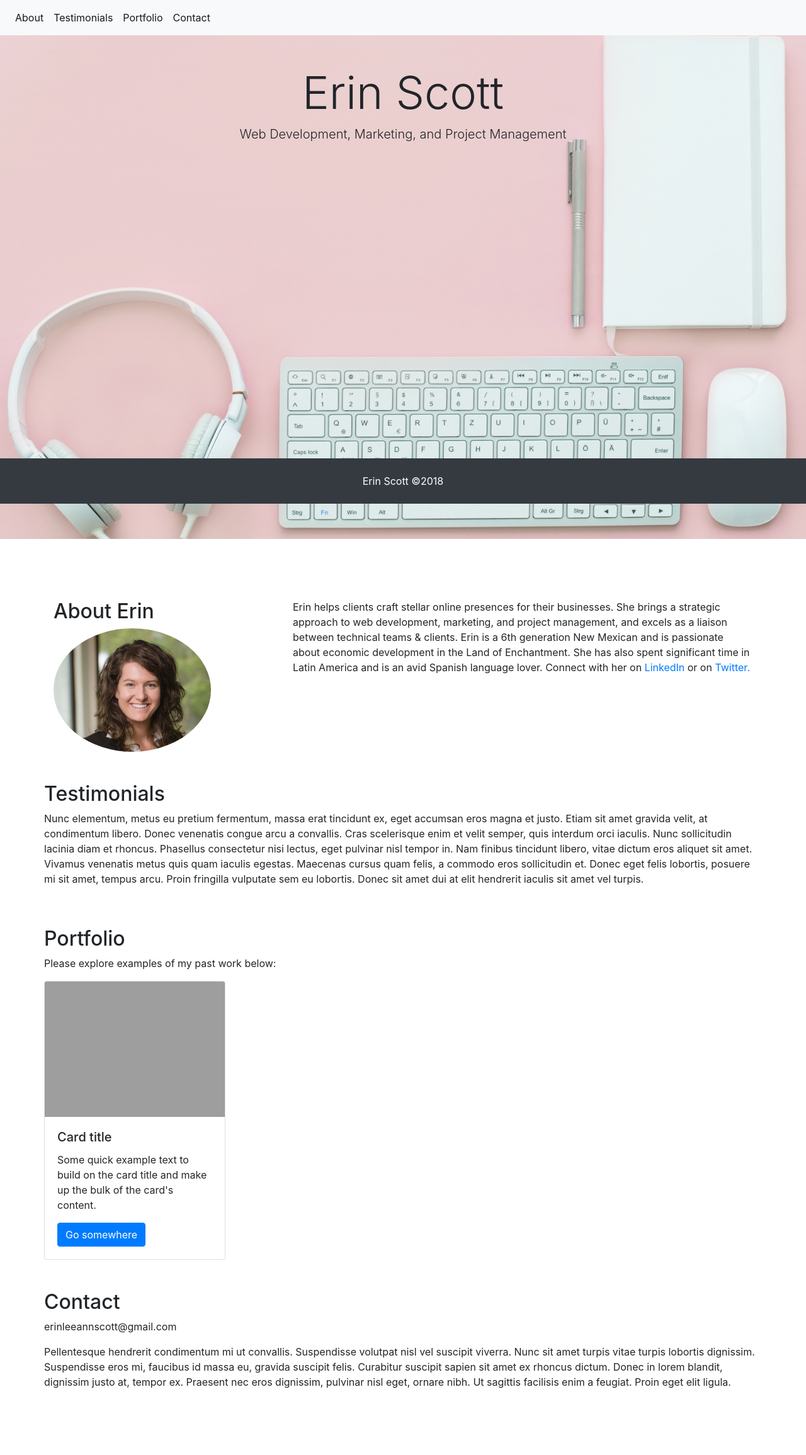
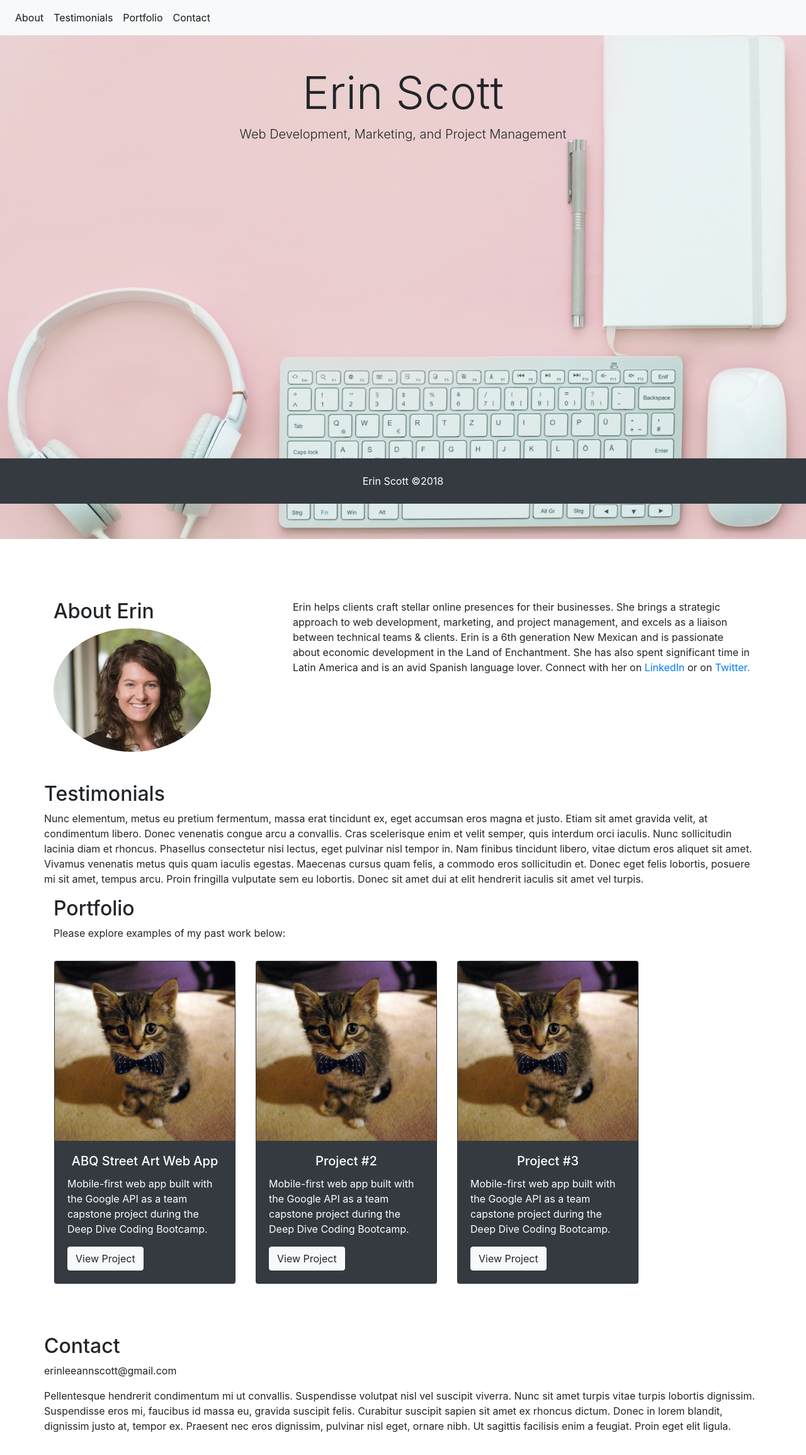
Before and after one commit to erincodes/portfolio-website, a PHP site: page / in a window 1280 px wide. Shown: the top 2311 px of the page at 63% size. Before the commit the page ends 2205 px from the top, so only its background shows below. Run offline with PHP 8.4, Linux system fonts and the light colour scheme; some libraries are stand-ins or nearby versions; grey boxes are pictures that could not be loaded.

Commit message:
Added in cards to portfolio section and played around with formatting

```diff
--- a/public_html/index.php
+++ b/public_html/index.php
@@ -5,13 +5,13 @@
 		<meta charset="UTF-8"/>
 		<meta name="viewport" content="width=device-width, initial-scale=1, shrink-to-fit=no">
 
-		<!-- Bootstrap CSS -->
+<!-- Bootstrap CSS -->
 		<link rel="stylesheet" href="https://maxcdn.bootstrapcdn.com/bootstrap/4.0.0/css/bootstrap.min.css" integrity="sha384-Gn5384xqQ1aoWXA+058RXPxPg6fy4IWvTNh0E263XmFcJlSAwiGgFAW/dAiS6JXm" crossorigin="anonymous">
 
-		<!-- Custom CSS -->
+<!-- Custom CSS -->
 		<link rel="stylesheet" href="css/style.css" type="text/css">
 
-		<!-- jQuery first, then Popper.js, then Bootstrap JS -->
+<!-- jQuery first, then Popper.js, then Bootstrap JS -->
 		<script src="https://cdnjs.cloudflare.com/ajax/libs/jquery/3.3.1/jquery.min.js" type="text/javascript"></script>
 		<script src="https://cdnjs.cloudflare.com/ajax/libs/popper.js/1.12.9/umd/popper.min.js" integrity="sha384-ApNbgh9B+Y1QKtv3Rn7W3mgPxhU9K/ScQsAP7hUibX39j7fakFPskvXusvfa0b4Q" crossorigin="anonymous"></script>
 		<script src="https://maxcdn.bootstrapcdn.com/bootstrap/4.0.0/js/bootstrap.min.js" integrity="sha384-JZR6Spejh4U02d8jOt6vLEHfe/JQGiRRSQQxSfFWpi1MquVdAyjUar5+76PVCmYl" crossorigin="anonymous"></script>
@@ -19,8 +19,11 @@
 		<title>Erin Scott's Portfolio</title>
 
 	</head>
+
 	<body>
 		<header>
+
+<!--Nav bar-->
 			<nav class="navbar navbar-expand-lg navbar-light bg-light">
 				<button class="navbar-toggler" type="button" data-toggle="collapse" data-target="#navbarNav" aria-controls="navbarNav" aria-expanded="false" aria-label="Toggle navigation">
 					<span class="navbar-toggler-icon"></span>
@@ -43,6 +46,8 @@
 				</div>
 			</nav>
 		</header>
+
+<!--Welcome message-->
 		<section>
 			<div class="container-fluid backgroundimg" >
 				<div class="row-fluid">
@@ -55,6 +60,8 @@
 				</div>
 			</div>
 		</section>
+
+<!--About section-->
 		<section>
 			<div class="container" id="about">
 				<div class="row mt-5">
@@ -68,6 +75,8 @@
 				</div>
 			</div>
 		</section>
+
+<!--Testimonials section-->
 		<section>
 			<div class="container" id="testimonials">
 				<div class="row">
@@ -78,24 +87,54 @@
 				</div>
 			</div>
 		</section>
+
+<!--Portfolio section-->
 		<section>
 			<div class="container" id="portfolio">
+				<h2>Portfolio</h2>
+				<p>Please explore examples of my past work below:</p>
 				<div class="row">
-					<div class="column mt-5">
-						<h2>Portfolio</h2>
-						<p>Please explore examples of my past work below:</p>
-						<div class="card" style="width: 18rem;">
-							<img class="card-img-top" src="..." alt="Card image cap">
-							<div class="card-body">
-								<h5 class="card-title">Card title</h5>
-								<p class="card-text">Some quick example text to build on the card title and make up the bulk of the card's content.</p>
-								<a href="#" class="btn btn-primary">Go somewhere</a>
+					<div class="column">
+						<div class="row m-3">
+							<div class="card text-white bg-dark mb-3" style="max-width: 18rem;">
+								<img class="card-img-top" src="images/bowtie-kitty.png" alt="Portfolio Example 1">
+								<div class="card-body">
+									<h5 class="card-title text-center">ABQ Street Art Web App</h5>
+									<p class="card-text">Mobile-first web app built with the Google API as a team capstone project during the Deep Dive Coding Bootcamp.</p>
+									<a href="#" class="btn btn-primary btn-light">View Project</a>
+								</div>
+							</div>
+						</div>
+					</div>
+					<div class="column">
+						<div class="row m-3">
+							<div class="card text-white bg-dark mb-3" style="max-width: 18rem;">
+								<img class="card-img-top" src="images/bowtie-kitty.png" alt="Portfolio Example 1">
+								<div class="card-body">
+									<h5 class="card-title text-center">Project #2</h5>
+									<p class="card-text">Mobile-first web app built with the Google API as a team capstone project during the Deep Dive Coding Bootcamp.</p>
+									<a href="#" class="btn btn-primary btn-light">View Project</a>
+								</div>
+							</div>
+						</div>
+					</div>
+					<div class="column">
+						<div class="row m-3">
+							<div class="card text-white bg-dark mb-3" style="max-width: 18rem;">
+								<img class="card-img-top" src="images/bowtie-kitty.png" alt="Portfolio Example 1">
+								<div class="card-body">
+									<h5 class="card-title text-center">Project #3</h5>
+									<p class="card-text">Mobile-first web app built with the Google API as a team capstone project during the Deep Dive Coding Bootcamp.</p>
+									<a href="#" class="btn btn-primary btn-light">View Project</a>
+								</div>
 							</div>
 						</div>
 					</div>
 				</div>
 			</div>
 		</section>
+
+<!--Contact form section-->
 		<section>
 			<div class="container" id="contact">
 				<div class="row">
@@ -107,6 +146,8 @@
 				</div>
 			</div>
 		</section>
+
+<!--Bootstrap sticky footer-->
 		<footer>
 			<div class="container-fluid">
 				<div class="sticky-footer">
@@ -115,5 +156,6 @@
 				</div>
 			</div>
 		</footer>
+
 	</body>
 </html>
```
Also changed, not shown: public_html/images/bowtie-kitty.png (added).
